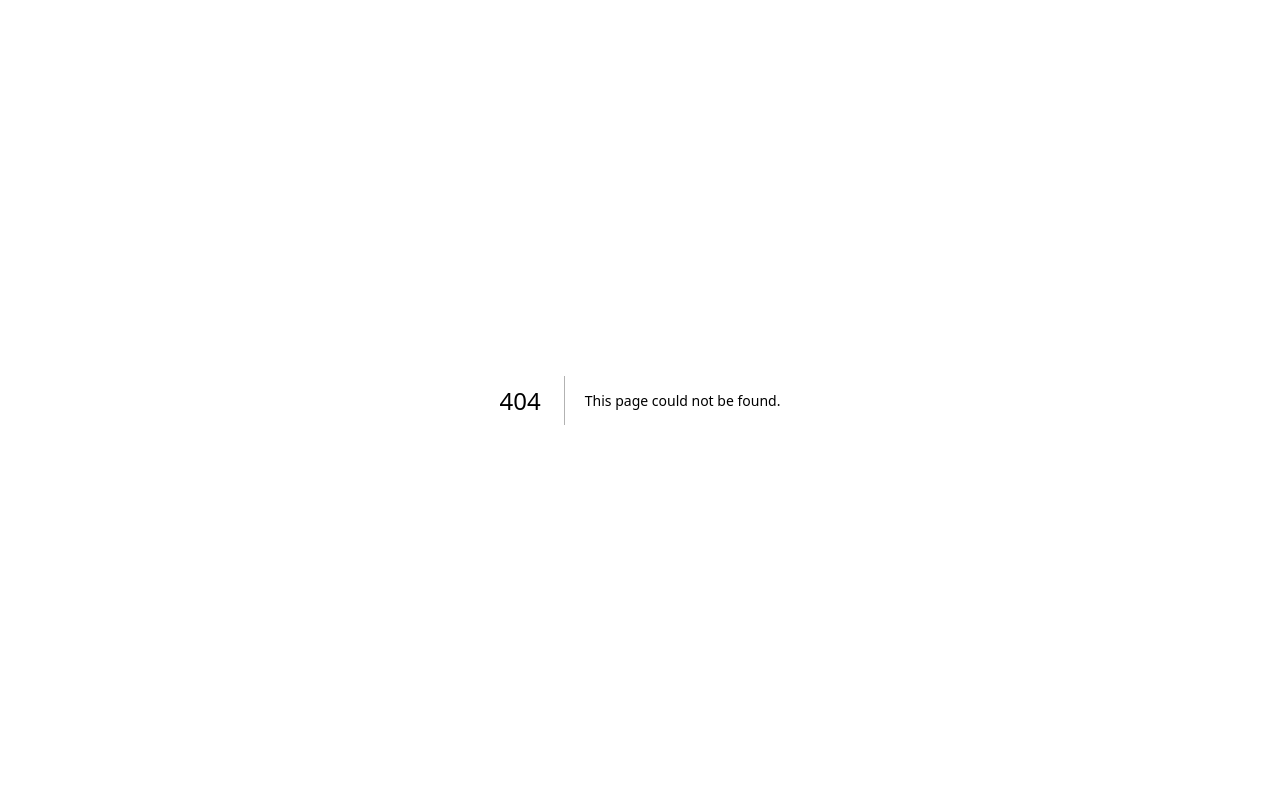
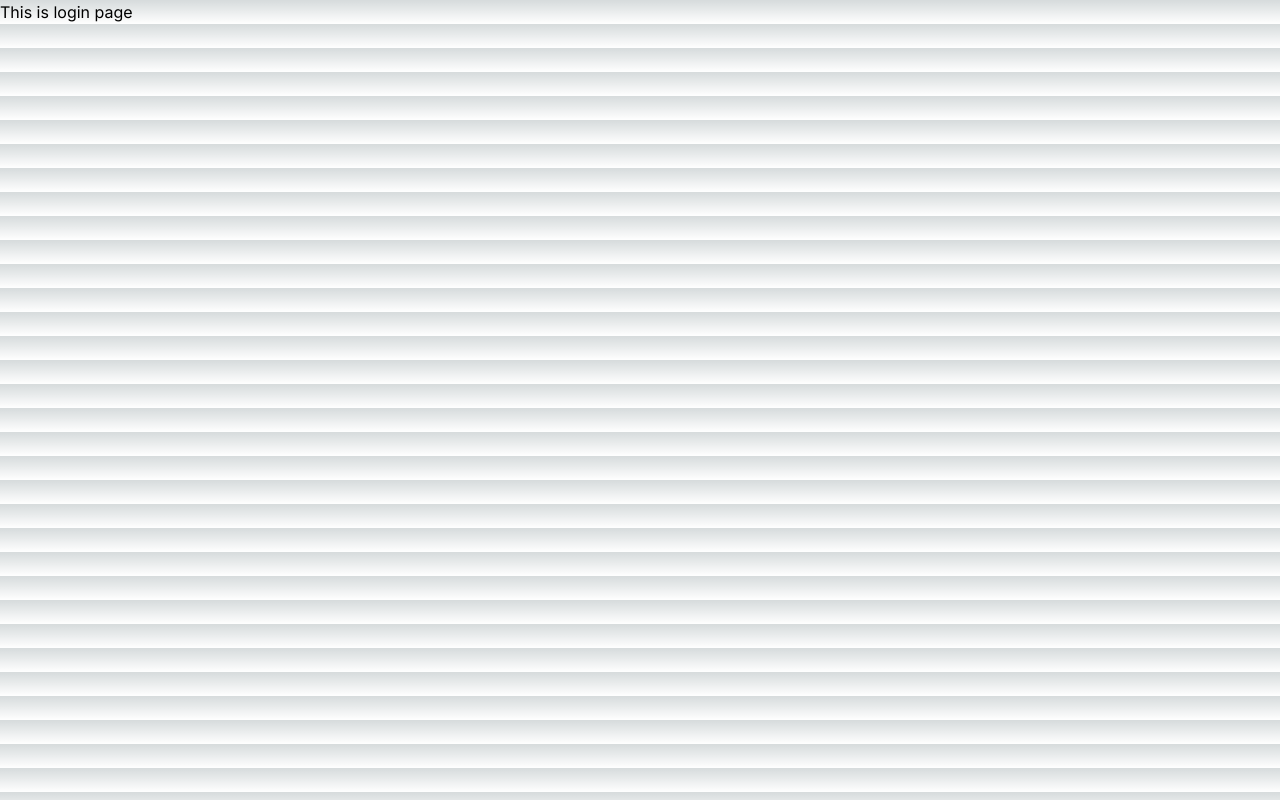
Before and after one commit to roxter207/xerocode, a Next.js app: page /Login in a window 1280 px wide. Before the commit this address had no page. Built offline with nearby package versions, Linux system fonts and the light colour scheme.

Commit message:
first message

```diff
--- /dev/null
+++ b/src/app/Login/page.tsx
@@ -0,0 +1,11 @@
+import React from 'react'
+
+const page = () => {
+  return (
+    <div>This is login page
+
+    </div>
+  )
+}
+
+export default page
```
